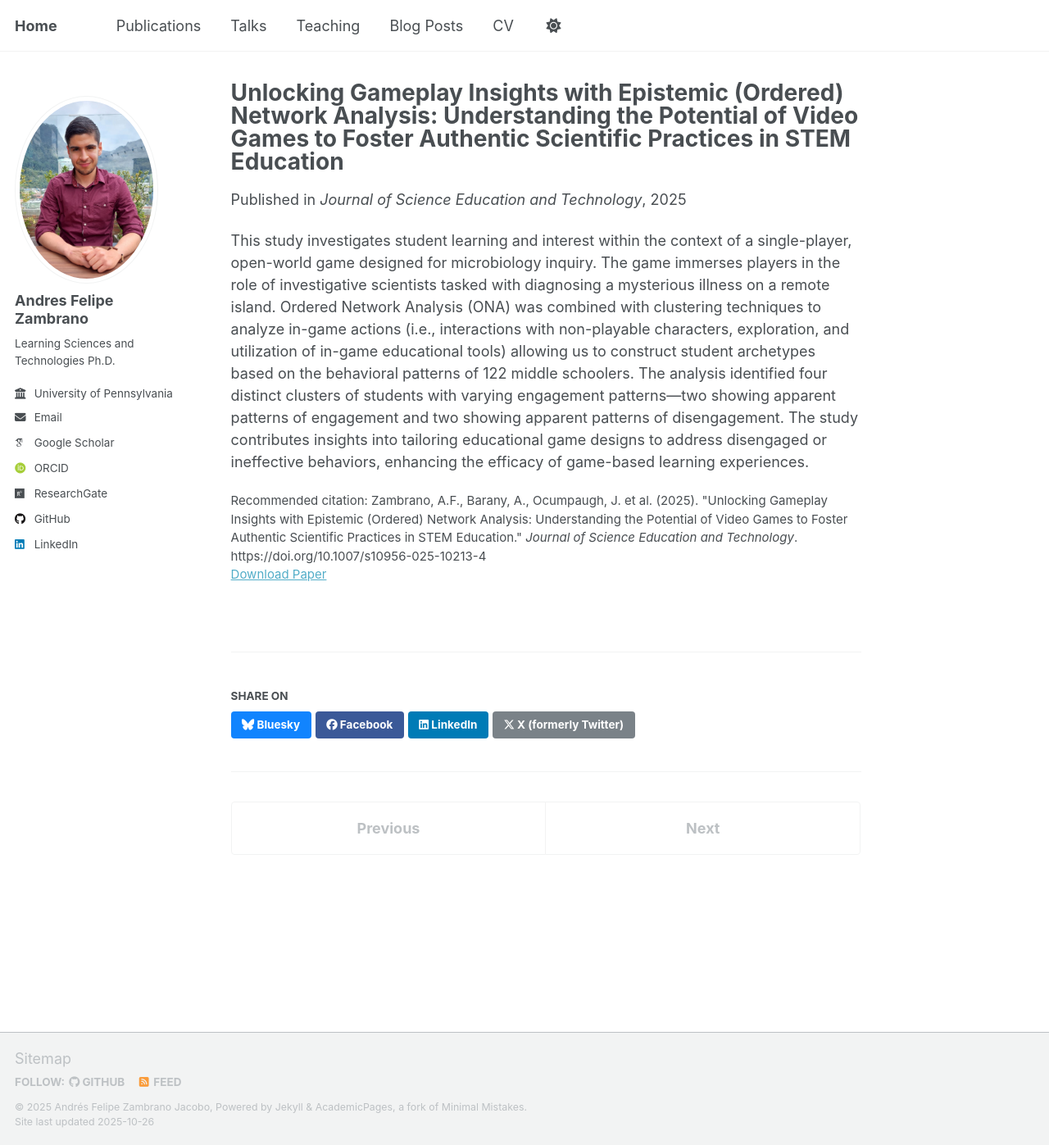
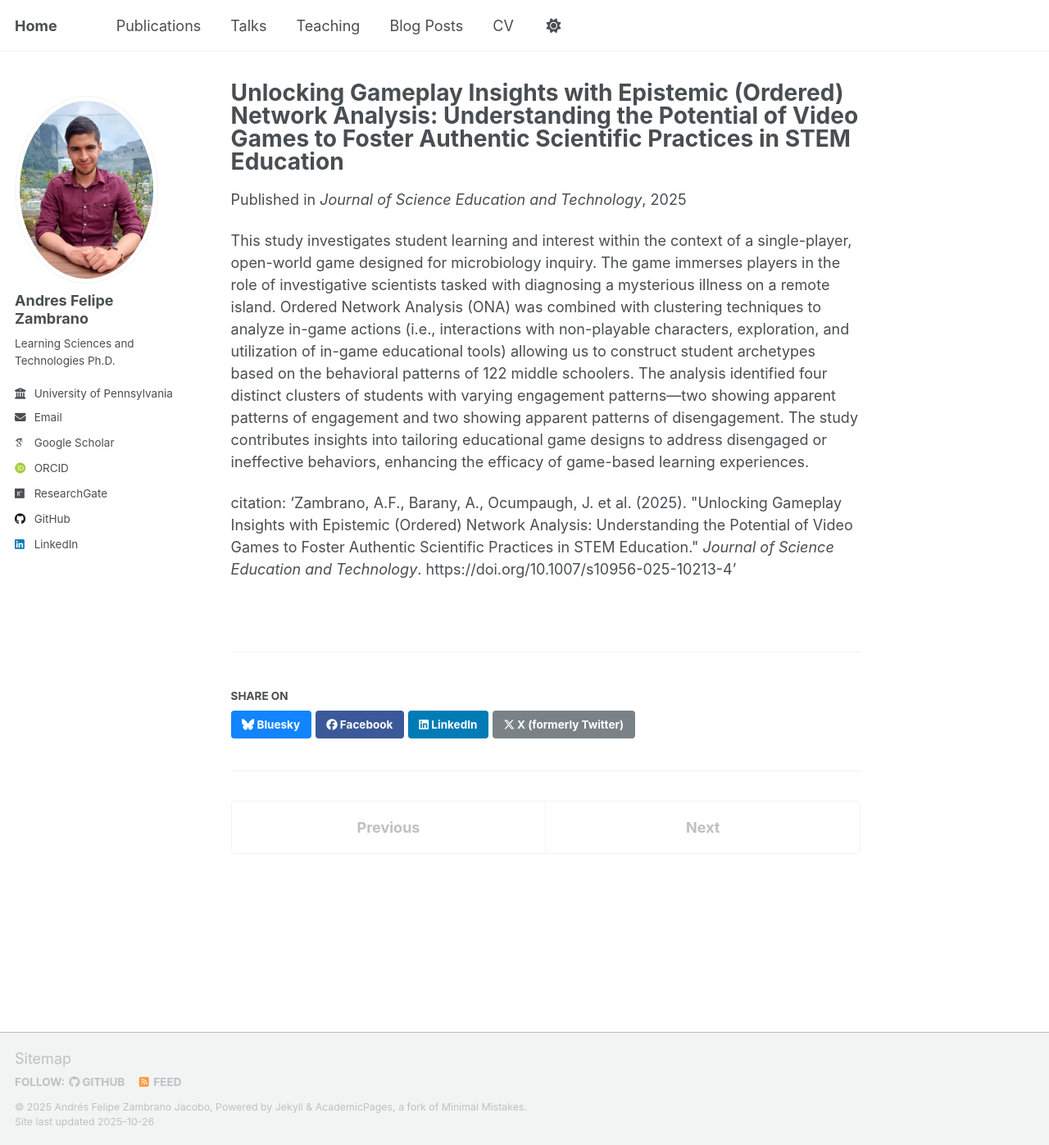
Before and after one commit to afzambrano/afzambrano.github.io, a Jekyll site: the page built from _publications/2025-02-Clustering-ONA-CrystalIsland.md, in a window 1280 px wide and 1397 px high. Shown: the whole window at 82% size. Built offline with Jekyll 4.4.1, drawn with Linux system fonts in a browser that asks for light colours; some web fonts are replaced; a script that is not in the unit is left out.

```diff
--- a/_publications/2025-02-Clustering-ONA-CrystalIsland.md
+++ b/_publications/2025-02-Clustering-ONA-CrystalIsland.md
@@ -7,7 +7,8 @@ excerpt: 'This study investigates student learning and interest within the conte
 date: 2025-03-26
 venue: 'Journal of Science Education and Technology'
 paperurl: 'https://link.springer.com/article/10.1007/s10956-025-10213-4'
-citation: 'Zambrano, A.F., Barany, A., Ocumpaugh, J. et al. (2025). &quot;Unlocking Gameplay Insights with Epistemic (Ordered) Network Analysis: Understanding the Potential of Video Games to Foster Authentic Scientific Practices in STEM Education.&quot; <i>Journal of Science Education and Technology</i>. https://doi.org/10.1007/s10956-025-10213-4'
 ---
 
 This study investigates student learning and interest within the context of a single-player, open-world game designed for microbiology inquiry. The game immerses players in the role of investigative scientists tasked with diagnosing a mysterious illness on a remote island. Ordered Network Analysis (ONA) was combined with clustering techniques to analyze in-game actions (i.e., interactions with non-playable characters, exploration, and utilization of in-game educational tools) allowing us to construct student archetypes based on the behavioral patterns of 122 middle schoolers. The analysis identified four distinct clusters of students with varying engagement patterns—two showing apparent patterns of engagement and two showing apparent patterns of disengagement. The study contributes insights into tailoring educational game designs to address disengaged or ineffective behaviors, enhancing the efficacy of game-based learning experiences.
+
+citation: 'Zambrano, A.F., Barany, A., Ocumpaugh, J. et al. (2025). &quot;Unlocking Gameplay Insights with Epistemic (Ordered) Network Analysis: Understanding the Potential of Video Games to Foster Authentic Scientific Practices in STEM Education.&quot; <i>Journal of Science Education and Technology</i>. https://doi.org/10.1007/s10956-025-10213-4'
```
